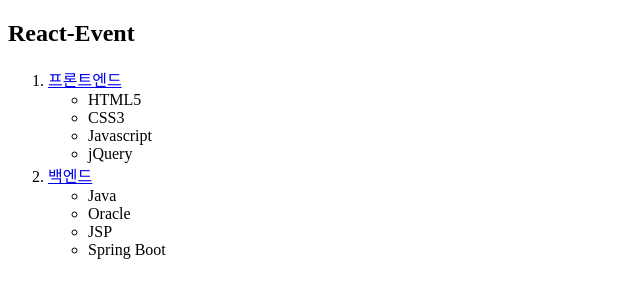
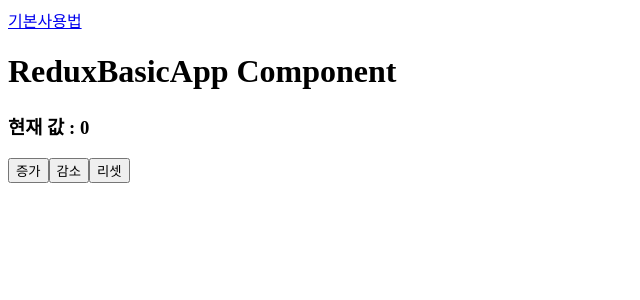
Before and after one commit to hyejoy/react-level-up-study, a React (Vite) app: page / in a window 1280 px wide. Shown: the top 300 px of the page, without its empty margins (0-640 px from the left). Built offline with nearby package versions, Linux system fonts and the light colour scheme.

Commit message:
ReduxToolkit Basic

```diff
--- a/package.json
+++ b/package.json
@@ -10,8 +10,11 @@
     "preview": "vite preview"
   },
   "dependencies": {
+    "@reduxjs/toolkit": "^2.12.0",
     "react": "^19.2.6",
-    "react-dom": "^19.2.6"
+    "react-dom": "^19.2.6",
+    "react-redux": "^9.3.0",
+    "react-router-dom": "^7.18.0"
   },
   "devDependencies": {
     "@eslint/js": "^10.0.1",
--- a/src/App.jsx
+++ b/src/App.jsx
@@ -1,66 +1,46 @@
-function FrontComp(props) {
+import { Route, Routes } from "react-router-dom";
+import TopNavi from "./components/TopNavi";
+
+// 기본 사용법 예제
+import { Provider as BasicProvider } from "react-redux";
+import { store as basicStore } from "./exam1/store";
+import ReduxBasicApp from "./exam1/ReduxBasicApp";
+
+// 할일 관리 예제
+// import { Provider as TodoProvider } from "react-redux";
+// import { store as todoStore } from "./exam2/store";
+// import TodoApp from "./exam2/TodoApp";
+
+export default function App() {
   return (
     <>
-      <li>
-        <a
-          href="/"
-          onClick={() => {
-            props.onMyEvent1();
-          }}
-        >
-          프론트엔드
-        </a>
-      </li>
-      <ul>
-        <li>HTML5</li>
-        <li>CSS3</li>
-        <li>Javascript</li>
-        <li>jQuery</li>
-      </ul>
+      <TopNavi></TopNavi>
+      <Routes>
+        <Route
+          path="/"
+          element={
+            <BasicProvider store={basicStore}>
+              <ReduxBasicApp />
+            </BasicProvider>
+          }
+        />
+        <Route
+          path="/ReduxBasicApp"
+          element={
+            <BasicProvider store={basicStore}>
+              <ReduxBasicApp />
+            </BasicProvider>
+          }
+        />
+        {/* <Route
+          path="/TodoApp"
+          element={
+            <TodoProvider store={todoStore}>
+              <TodoApp />
+            </TodoProvider>
+          }
+        /> */}
+      </Routes>
     </>
   );
 }
-const BackComp = ({ onMyEvent2 }) => {
-  return (
-    <>
-      <li>
-        <a
-          href="/"
-          onClick={(event) => {
-            event.preventDefault();
-            onMyEvent2("백엔드 클릭됨(자식전달)");
-          }}
-        >
-          백엔드
-        </a>
-      </li>
-      <ul>
-        <li>Java</li>
-        <li>Oracle</li>
-        <li>JSP</li>
-        <li>Spring Boot</li>
-      </ul>
-    </>
-  );
-};
-function App() {
-  return (
-    <>
-      <h2>React-Event</h2>
-      <ol>
-        <FrontComp
-          onMyEvent1={() => {
-            alert("프론트엔드 클릭됨(부모전달)");
-          }}
-        ></FrontComp>
-        <BackComp
-          onMyEvent2={(msg) => {
-            alert(msg);
-          }}
-        />
-      </ol>
-    </>
-  );
-}
-
-export default App;
--- /dev/null
+++ b/src/components/TopNavi.jsx
@@ -0,0 +1,10 @@
+import { NavLink } from "react-router-dom";
+
+export default function TopNavi() {
+  return (
+    <nav>
+      <NavLink to="/ReduxBasicApp">기본사용법</NavLink>&nbsp;
+      {/* <NavLink to="/TodoApp">할일관리</NavLink>&nbsp; */}
+    </nav>
+  );
+}
--- /dev/null
+++ b/src/exam1/ReduxBasicApp.jsx
@@ -0,0 +1,27 @@
+/**
+ *
+ * @returns 리덕스 툴킷의 기본 사용법 익히기
+ * - State로 숫자 하나만 관리하며, 증가, 감소, 리셋 기능을 제공하는 기본적인 카운터 앱
+ *  - creteSlice()를 사용한 슬라이스 객체 생성
+ *  - configureStore()로 스토어 구성
+ *  - useSelector()를 통해 상태 조회
+ *  - useDispatch()로 액션 디스패치
+ *    => 디스패치로 호출할 수 있는 함수는 'reducer' 함수
+ */
+
+import { useDispatch, useSelector } from "react-redux";
+import { deceremnet, increment, reset } from "./couterSlice";
+
+export default function ReduxBasicApp() {
+  const countVal = useSelector((nowState) => nowState.myCounter.myValue);
+  const dispatch = useDispatch();
+  return (
+    <>
+      <h1>ReduxBasicApp Component</h1>
+      <h3>현재 값 : {countVal}</h3>
+      <button onClick={() => dispatch(increment())}>증가</button>
+      <button onClick={() => dispatch(deceremnet())}>감소</button>
+      <button onClick={() => dispatch(reset())}>리셋</button>
+    </>
+  );
+}
--- /dev/null
+++ b/src/exam1/couterSlice.jsx
@@ -0,0 +1,23 @@
+import { createSlice } from "@reduxjs/toolkit";
+
+const counterSlice = createSlice({
+  name: "mycounter", // slice 이름
+  initialState: {
+    myValue: 0,
+  },
+  reducers: {
+    // reducer 함수의 액션 부분
+    increment: (state) => {
+      state.myValue += 1;
+    },
+    deceremnet: (state) => {
+      state.myValue -= 1;
+    },
+    reset: (state) => {
+      state.myValue = 0;
+    },
+  },
+});
+
+export const { increment, deceremnet, reset } = counterSlice.actions;
+export default counterSlice.reducer;
--- /dev/null
+++ b/src/exam1/store.jsx
@@ -0,0 +1,9 @@
+import { configureStore } from "@reduxjs/toolkit";
+import counterReducer from "./couterSlice";
+
+// configureStore 함수를 통해 reducer를 등록하고 있음
+export const store = configureStore({
+  reducer: {
+    myCounter: counterReducer,
+  },
+});
--- /dev/null
+++ b/src/exam2/TodoApp.jsx
@@ -0,0 +1,7 @@
+export default function TodoApp() {
+  return (
+    <>
+      <h1>TodoApp Component</h1>
+    </>
+  );
+}
--- /dev/null
+++ b/src/exam2/store.jsx
@@ -0,0 +1,7 @@
+export default function store() {
+  return (
+    <>
+      <h1>store Component</h1>
+    </>
+  );
+}
--- a/src/main.jsx
+++ b/src/main.jsx
@@ -1,5 +1,10 @@
 import { createRoot } from "react-dom/client";
 import "./index.css";
 import App from "./App.jsx";
+import { BrowserRouter } from "react-router-dom";
 
-createRoot(document.getElementById("root")).render(<App />);
+createRoot(document.getElementById("root")).render(
+  <BrowserRouter>
+    <App />
+  </BrowserRouter>,
+);
```
Also changed, not shown: 2 other files (tests, documents, lock files or other folders).
